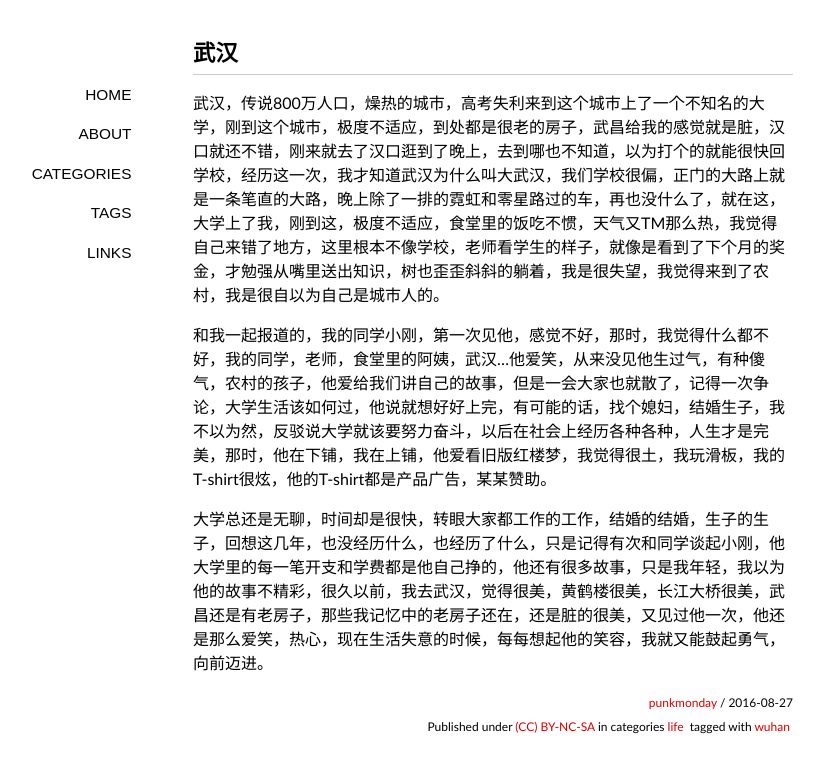
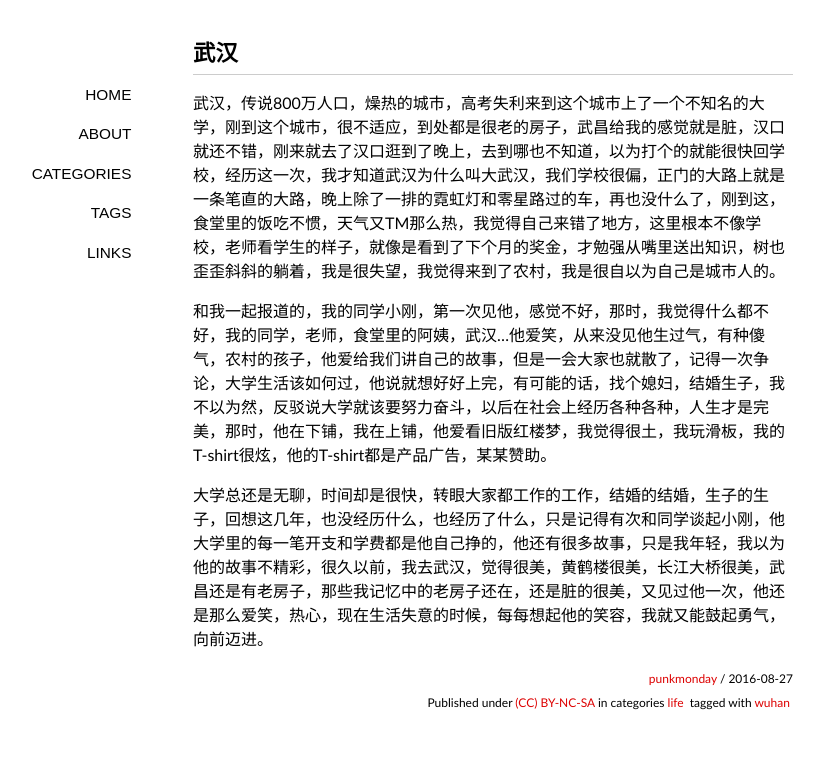
Before and after one commit to punkmonday/punkmonday.github.io, a Jekyll site: the page built from _posts/2016-08-27-big-wuhan.md, in a window 1280 px wide. Shown: the top 773 px of the page, without its empty margins (147-971 px from the left). Built offline with Jekyll 4.4.1, drawn with Linux system fonts in a browser that asks for light colours; some web fonts are replaced; comment, search, counter and statistics services are not loaded.

Commit message:
Updated 2016-08-27-big-wuhan.md

```diff
--- a/_posts/2016-08-27-big-wuhan.md
+++ b/_posts/2016-08-27-big-wuhan.md
@@ -10,7 +10,7 @@ tag:
 categories:
   - life
 ---
-武汉，传说800万人口，燥热的城市，高考失利来到这个城市上了一个不知名的大学，刚到这个城市，极度不适应，到处都是很老的房子，武昌给我的感觉就是脏，汉口就还不错，刚来就去了汉口逛到了晚上，去到哪也不知道，以为打个的就能很快回学校，经历这一次，我才知道武汉为什么叫大武汉，我们学校很偏，正门的大路上就是一条笔直的大路，晚上除了一排的霓虹和零星路过的车，再也没什么了，就在这，大学上了我，刚到这，极度不适应，食堂里的饭吃不惯，天气又TM那么热，我觉得自己来错了地方，这里根本不像学校，老师看学生的样子，就像是看到了下个月的奖金，才勉强从嘴里送出知识，树也歪歪斜斜的躺着，我是很失望，我觉得来到了农村，我是很自以为自己是城市人的。
+武汉，传说800万人口，燥热的城市，高考失利来到这个城市上了一个不知名的大学，刚到这个城市，很不适应，到处都是很老的房子，武昌给我的感觉就是脏，汉口就还不错，刚来就去了汉口逛到了晚上，去到哪也不知道，以为打个的就能很快回学校，经历这一次，我才知道武汉为什么叫大武汉，我们学校很偏，正门的大路上就是一条笔直的大路，晚上除了一排的霓虹灯和零星路过的车，再也没什么了，刚到这，食堂里的饭吃不惯，天气又TM那么热，我觉得自己来错了地方，这里根本不像学校，老师看学生的样子，就像是看到了下个月的奖金，才勉强从嘴里送出知识，树也歪歪斜斜的躺着，我是很失望，我觉得来到了农村，我是很自以为自己是城市人的。
 
 和我一起报道的，我的同学小刚，第一次见他，感觉不好，那时，我觉得什么都不好，我的同学，老师，食堂里的阿姨，武汉...他爱笑，从来没见他生过气，有种傻气，农村的孩子，他爱给我们讲自己的故事，但是一会大家也就散了，记得一次争论，大学生活该如何过，他说就想好好上完，有可能的话，找个媳妇，结婚生子，我不以为然，反驳说大学就该要努力奋斗，以后在社会上经历各种各种，人生才是完美，那时，他在下铺，我在上铺，他爱看旧版红楼梦，我觉得很土，我玩滑板，我的T-shirt很炫，他的T-shirt都是产品广告，某某赞助。
 
```
